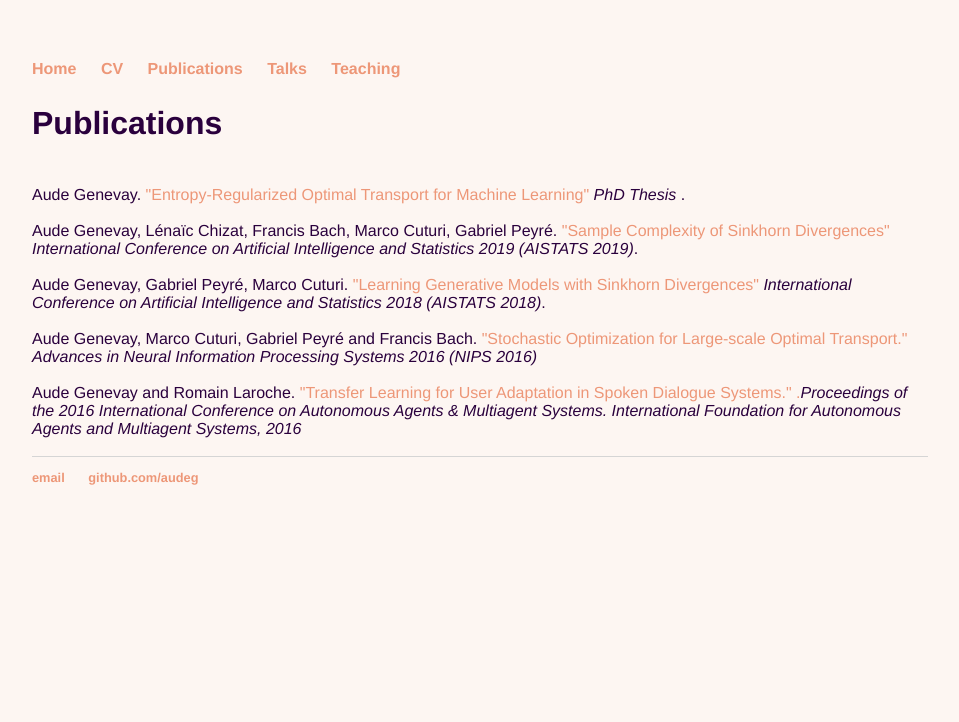
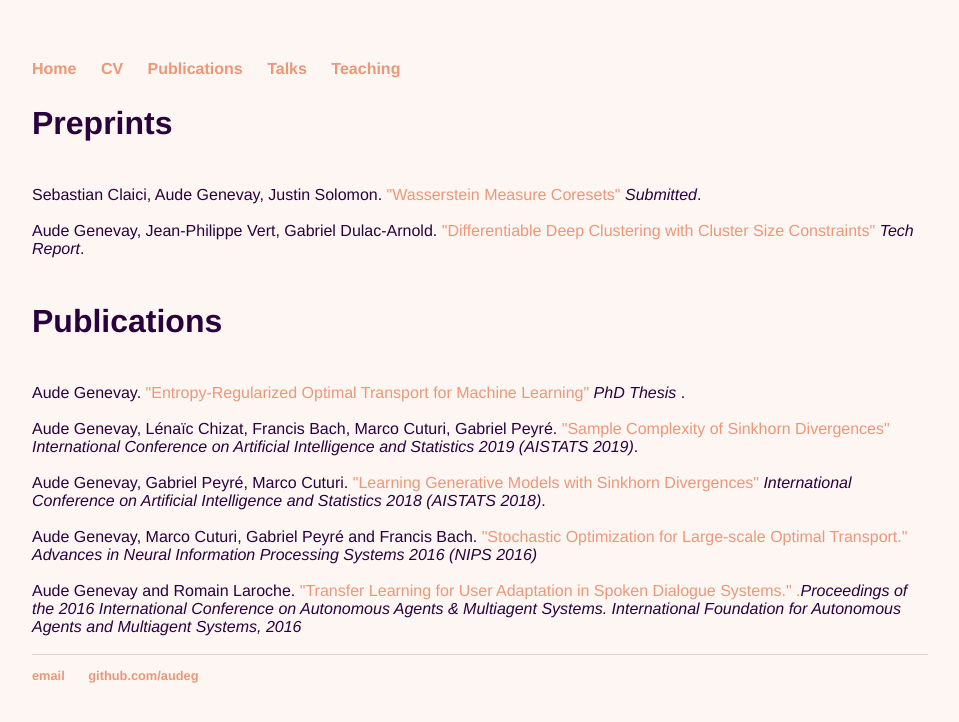
Before and after one commit to audeg/audeg.github.io, a Jekyll site: the page built from publications/index.html, in a window 1280 px wide. Shown: the top 722 px of the page, without its empty margins (160-1119 px from the left). Built offline with Jekyll 4.4.1, drawn with Linux system fonts in a browser that asks for light colours.

Commit message:
Update index.html

```diff
--- a/publications/index.html
+++ b/publications/index.html
@@ -2,6 +2,16 @@
 layout: default
 title: Publications
 ---
+
+<h2>Preprints</h2>
+<br />
+Sebastian Claici, Aude Genevay, Justin Solomon.<a href="https://arxiv.org/pdf/1805.07412.pdf">
+  "Wasserstein Measure Coresets" </a><i>Submitted</i>.
+<br /><br />
+Aude Genevay, Jean-Philippe Vert, Gabriel Dulac-Arnold.<a href="https://arxiv.org/pdf/1910.09036.pdf">
+  "Differentiable Deep Clustering with Cluster Size Constraints" </a><i>Tech Report</i>.
+<br />
+<br />
 <h2>Publications</h2>
 <br />
 Aude Genevay.<a href="https://audeg.github.io/publications/these_aude.pdf">
```
